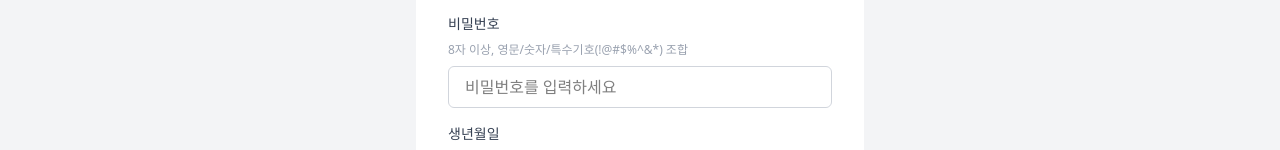
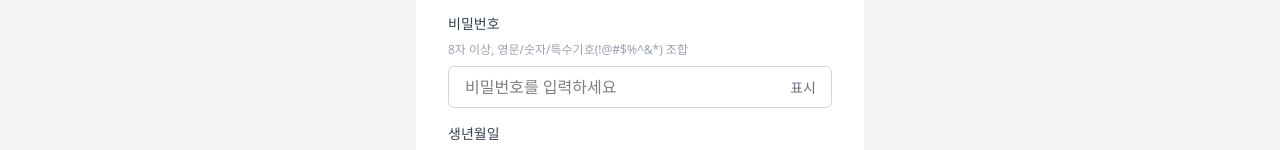
Before and after one commit to jyooni99/playlist, a React (Vite) app: page /signup in a window 1280 px wide. Shown: the part 274-424 px from the top of the page. Built offline with nearby package versions, Linux system fonts and the light colour scheme.

Commit message:
fix: 비밀번호 확인 버튼 오류 해결 - visible에 따라 type이 바뀌도록 추가

```diff
--- a/src/components/input.tsx
+++ b/src/components/input.tsx
@@ -43,11 +43,11 @@ const Input = ({
 
         {/* input */}
         <input
-          className={` ${rightButtonLabel ? 'w-[76%]' : 'w-full'} px-4 py-2 border rounded-md focus:outline-none focus:ring-1 ${
+          className={` ${rightButtonLabel ? 'w-[76%]' : 'w-full'} px-4 py-2 border rounded-md relative focus:outline-none focus:ring-1 ${
             hasError ? 'border-red-500 focus:ring-red-500' : 'border-gray-300 focus:ring-black'
           }`}
           id={id}
-          type={type}
+          type={visible ? 'text' : type}
           name={id}
           value={value}
           placeholder={placeholder}
@@ -60,7 +60,7 @@ const Input = ({
         {showToggle && type === 'password' && (
           <button
             type='button'
-            className='absolute inset-y-0 right-10 px-2 text-sm text-gray-500'
+            className='absolute bottom-0 right-2 px-2 text-sm text-gray-500 transform -translate-y-1/2 cursor-pointer'
             onClick={() => setVisible((prev) => !prev)}
           >
             {visible ? '숨김' : '표시'}
@@ -71,7 +71,7 @@ const Input = ({
         {rightButtonLabel && (
           <button
             className='absolute right-0 top-1/2 px-3 cursor-pointer h-full rounded-sm text-white text-xs transform -translate-y-1/2 bg-black'
-            onClick={rightButtonAction}
+            onClick={() => rightButtonAction}
           >
             {rightButtonLabel}
           </button>
--- a/src/constants/form-fields.ts
+++ b/src/constants/form-fields.ts
@@ -38,6 +38,7 @@ export const signUpFields: SignUpInputField[] = [
     label: '비밀번호',
     placeholder: '비밀번호를 입력하세요',
     helperText: '8자 이상, 영문/숫자/특수기호(!@#$%^&*) 조합',
+    showToggle: true,
   },
   {
     id: 'birth',
--- a/src/pages/signup.tsx
+++ b/src/pages/signup.tsx
@@ -67,6 +67,7 @@ const SignUp = () => {
               rightButtonLabel,
               rightButtonAction,
               inputMode,
+              showToggle,
             }) => {
               return (
                 <Input
@@ -84,6 +85,7 @@ const SignUp = () => {
                   rightButtonAction={rightButtonAction}
                   helperText={helperText}
                   inputMode={inputMode}
+                  showToggle={showToggle}
                 />
               );
             },
```
